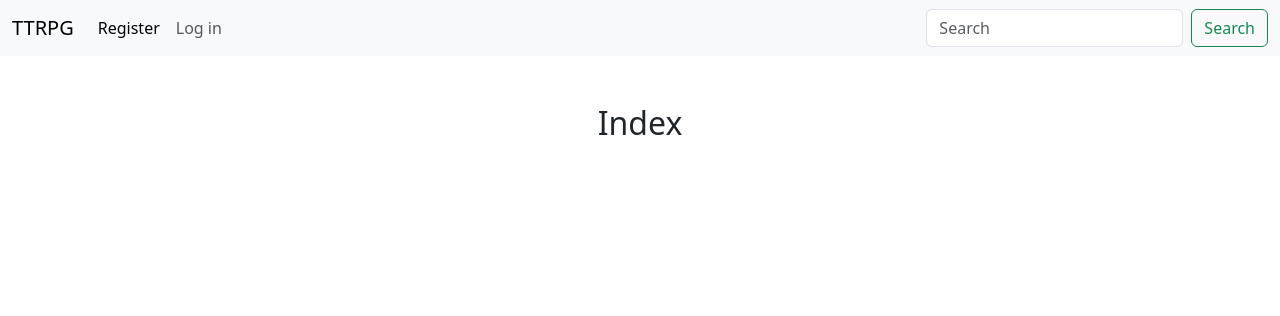
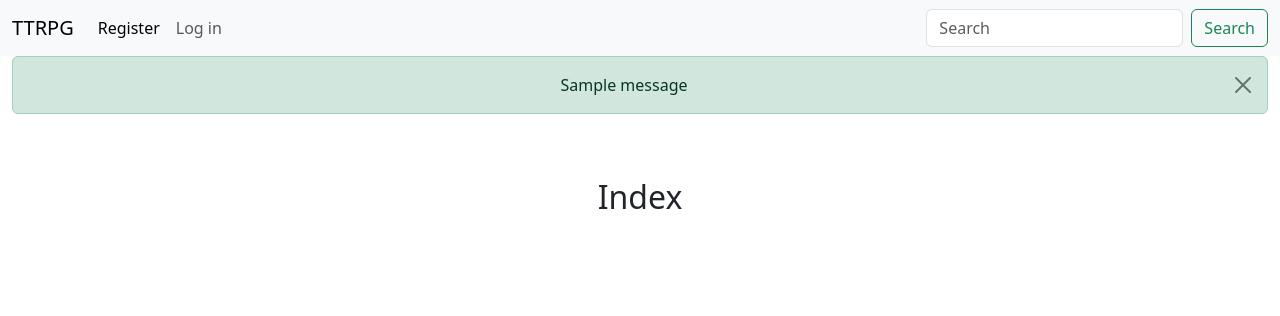
Before and after one commit to Kashydo/cs50-final-project, a Flask app: page / in a window 1280 px wide. Shown: the top 316 px of the page. Run offline with Flask 3, Linux system fonts and the light colour scheme; one stand-in notice (Sample message) is shown; some libraries are stand-ins or nearby versions.

Commit message:
added alert messages

```diff
--- a/app.py
+++ b/app.py
@@ -56,28 +56,32 @@ def register():
         print("POST")
         username = request.form.get("username")
         if not username:
+            flash("Brak nazwy użytkownika", "error")
             return render_template("register.html", error="Brak nazwy użytkownika")
         email = request.form.get("email")
         if not email:
+            flash("Brak adresu email", "error")
             return render_template("register.html", error="Brak adresu email")
         password = request.form.get("password")
         if not password:
+            flash("Brak hasła", "error")
             return render_template("register.html", error="Brak hasła")
         confirmation = request.form.get("confirmation")
         if not confirmation:
+            flash("Brak potwierdzenia hasła", "error")
             return render_template("register.html", error="Brak potwierdzenia hasła")
         if password != confirmation:
+            flash("Hasła nie są zgodne", "error")
             return render_template("register.html", error="Hasła nie są zgodne")
         hash= generate_password_hash(password).decode('utf-8')
         try:
-            print("Tworzenie kursora")
             with conn.cursor(cursor_factory=DictCursor) as cur:
                 cur.execute(
                     "INSERT INTO users (name, email, hash) VALUES (%s, %s, %s)",
                     (username, email, hash),
                 )
                 conn.commit()
-                print("Dodano użytkownika!")
+                flash("Dodano użytkownika", "success")
         except Exception as e:
             return render_template("register.html", error="Błąd dodawania użytkownika")
         return redirect("/")
--- a/templates/layout.html
+++ b/templates/layout.html
@@ -1,17 +1,30 @@
-<!doctype html>
+<!DOCTYPE html>
 <html lang="en">
   <head>
-    <meta charset="utf-8">
-    <meta name="viewport" content="width=device-width, initial-scale=1">
+    <meta charset="utf-8" />
+    <meta name="viewport" content="width=device-width, initial-scale=1" />
     <title>Find TTRPG</title>
-    <link href="https://cdn.jsdelivr.net/npm/bootstrap@5.3.3/dist/css/bootstrap.min.css" rel="stylesheet" integrity="sha384-QWTKZyjpPEjISv5WaRU9OFeRpok6YctnYmDr5pNlyT2bRjXh0JMhjY6hW+ALEwIH" crossorigin="anonymous">
+    <link
+      href="https://cdn.jsdelivr.net/npm/bootstrap@5.3.3/dist/css/bootstrap.min.css"
+      rel="stylesheet"
+      integrity="sha384-QWTKZyjpPEjISv5WaRU9OFeRpok6YctnYmDr5pNlyT2bRjXh0JMhjY6hW+ALEwIH"
+      crossorigin="anonymous"
+    />
   </head>
   <body>
     <nav class="navbar navbar-expand-lg bg-body-tertiary">
       <div class="container-fluid">
         <a class="navbar-brand" href="#">TTRPG</a>
 
-        <button class="navbar-toggler" type="button" data-bs-toggle="collapse" data-bs-target="#navbarTogglerDemo02" aria-controls="navbarTogglerDemo02" aria-expanded="false" aria-label="Toggle navigation">
+        <button
+          class="navbar-toggler"
+          type="button"
+          data-bs-toggle="collapse"
+          data-bs-target="#navbarTogglerDemo02"
+          aria-controls="navbarTogglerDemo02"
+          aria-expanded="false"
+          aria-label="Toggle navigation"
+        >
           <span class="navbar-toggler-icon"></span>
         </button>
         <div class="collapse navbar-collapse" id="navbarTogglerDemo02">
@@ -27,7 +40,9 @@
           {% else %}
           <ul class="navbar-nav me-auto mb-2 mb-lg-0">
             <li class="nav-item">
-              <a class="nav-link active" aria-current="page" href="/register">Register</a>
+              <a class="nav-link active" aria-current="page" href="/register"
+                >Register</a
+              >
             </li>
             <li class="nav-item">
               <a class="nav-link" href="#">Log in</a>
@@ -35,15 +50,47 @@
           </ul>
           {% endif %}
           <form class="d-flex" role="search">
-            <input class="form-control me-2" type="search" placeholder="Search" aria-label="Search">
-            <button class="btn btn-outline-success" type="submit">Search</button>
+            <input
+              class="form-control me-2"
+              type="search"
+              placeholder="Search"
+              aria-label="Search"
+            />
+            <button class="btn btn-outline-success" type="submit">
+              Search
+            </button>
           </form>
         </div>
       </div>
     </nav>
+    <div class="container-fluid text-center">
+    {% with messages = get_flashed_messages(with_categories=true) %}
+    {% if messages %}
+    <ul class="flashes list-unstyled">
+      {% for category, message in messages %}
+        {% if category == "error" %}
+          <div class="alert alert-warning alert-dismissible fade show" role="alert">
+            {{ message }}
+            <button type="button" class="btn-close" data-bs-dismiss="alert" aria-label="Close"></button>
+          </div>
+        {% elif category == "success" %}
+          <div class="alert alert-success alert-dismissible fade show" role="alert">
+            {{ message }}
+            <button type="button" class="btn-close" data-bs-dismiss="alert" aria-label="Close"></button>
+          </div>
+        {% endif %}
+      {% endfor %}
+    </ul>
+    {% endif %}
+    {% endwith %}
+  </div>
     <main class="container py-5 text-center">
       {% block content %}{% endblock %}
     </main>
-    <script src="https://cdn.jsdelivr.net/npm/bootstrap@5.3.3/dist/js/bootstrap.bundle.min.js" integrity="sha384-YvpcrYf0tY3lHB60NNkmXc5s9fDVZLESaAA55NDzOxhy9GkcIdslK1eN7N6jIeHz" crossorigin="anonymous"></script>
+    <script
+      src="https://cdn.jsdelivr.net/npm/bootstrap@5.3.3/dist/js/bootstrap.bundle.min.js"
+      integrity="sha384-YvpcrYf0tY3lHB60NNkmXc5s9fDVZLESaAA55NDzOxhy9GkcIdslK1eN7N6jIeHz"
+      crossorigin="anonymous"
+    ></script>
   </body>
 </html>
```
